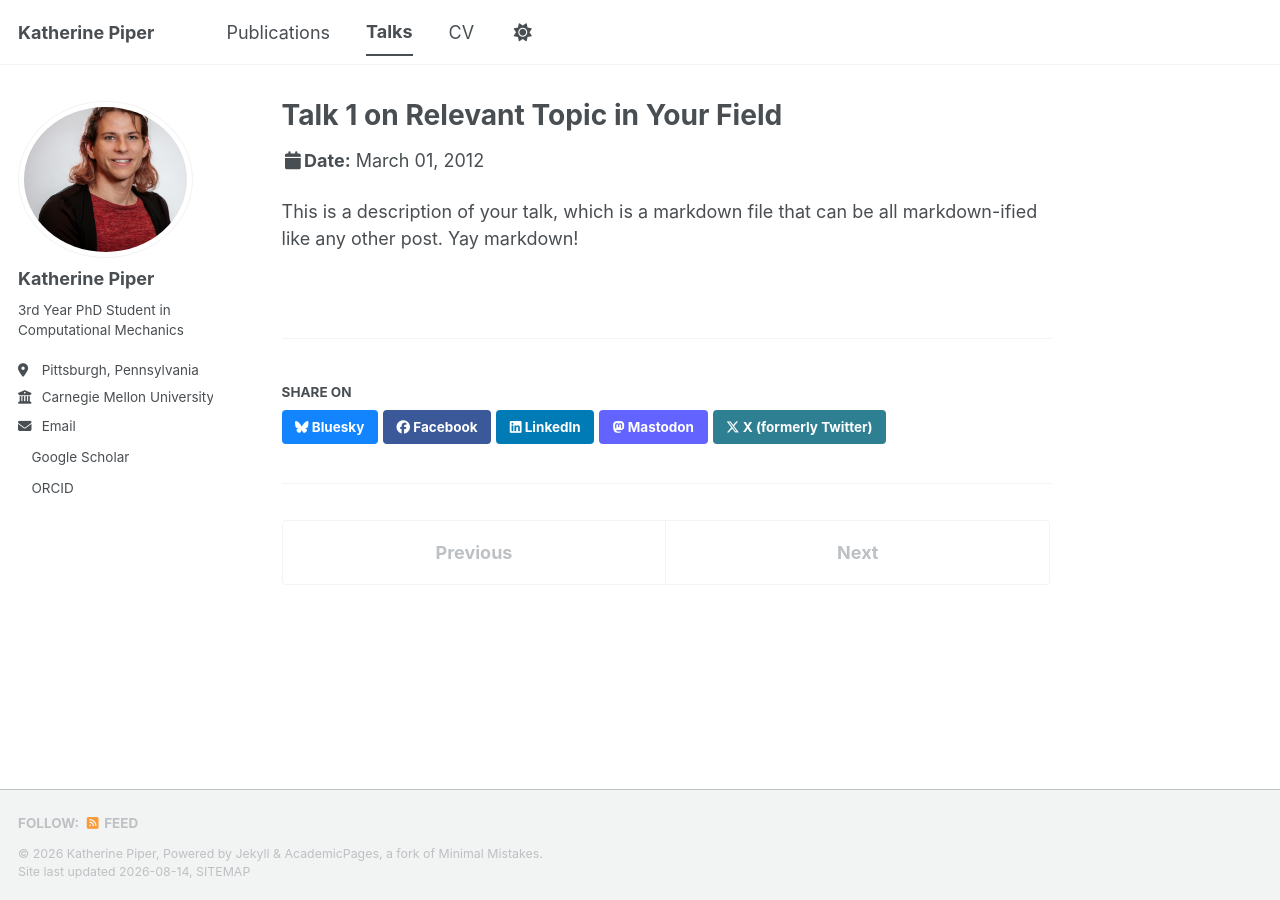
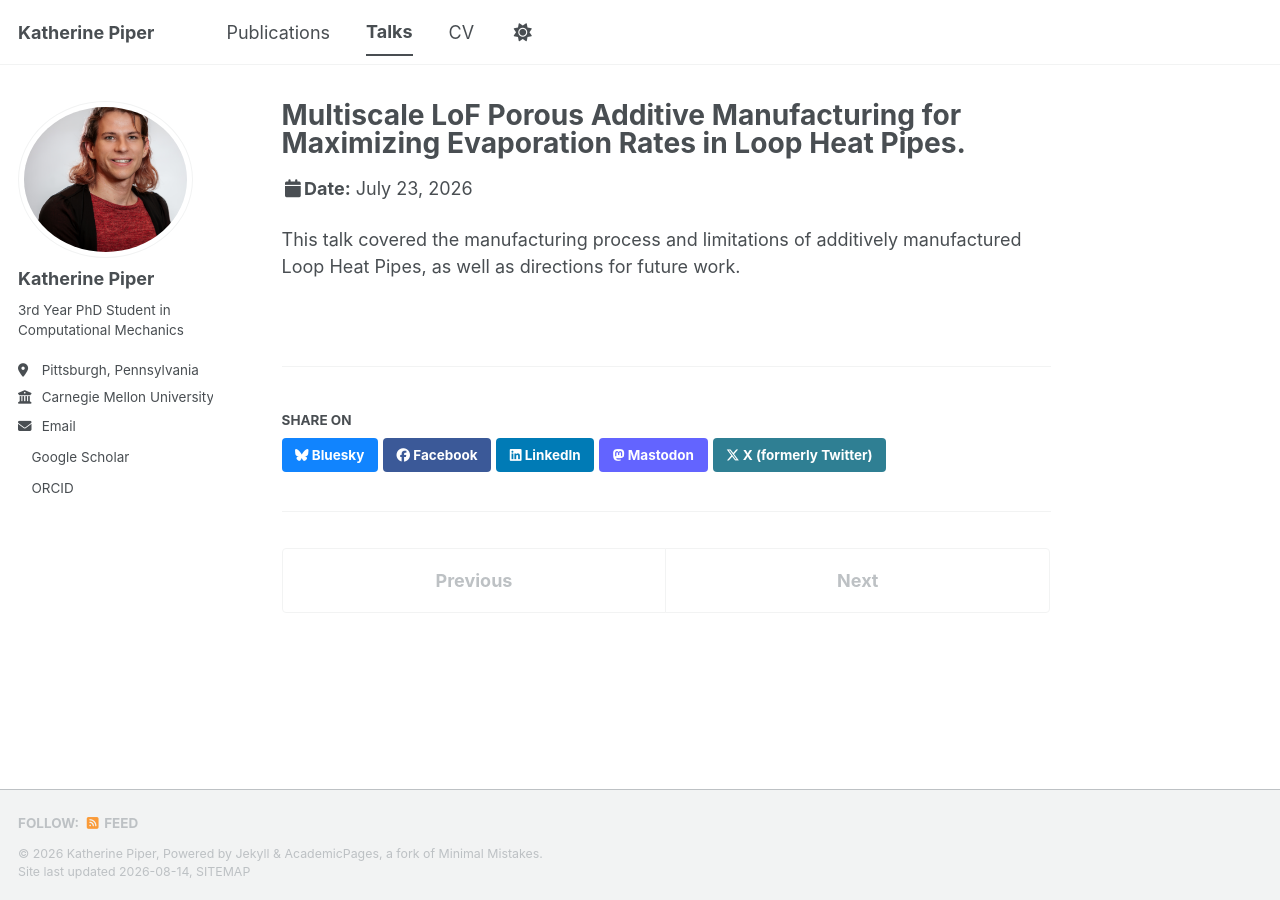
Before and after one commit to kbpiperphd/kbpiperphd.github.io, a Jekyll site: the page built from _talks/2012-03-01-talk-1.md, in a window 1280 px wide. Built offline with Jekyll 4.4.1, drawn with Linux system fonts in a browser that asks for light colours; a style sheet for code colours, icons or effects is not loaded.

Commit message:
Update 2012-03-01-talk-1.md

```diff
--- a/_talks/2012-03-01-talk-1.md
+++ b/_talks/2012-03-01-talk-1.md
@@ -1,11 +1,11 @@
 ---
-title: "Talk 1 on Relevant Topic in Your Field"
+title: "Multiscale LoF Porous Additive Manufacturing for Maximizing Evaporation Rates in Loop Heat Pipes."
 collection: talks
 type: "Talk"
-permalink: /talks/2012-03-01-talk-1
-venue: "UC San Francisco, Department of Testing"
-date: 2012-03-01
+permalink: /talks/2026-07-23
+venue: "Carnegie Mellon University Next Manufacturing Members Meeting"
+date: 2026-07-23
 location: "San Francisco, CA, USA"
 ---
 
-This is a description of your talk, which is a markdown file that can be all markdown-ified like any other post. Yay markdown!
+This talk covered the manufacturing process and limitations of additively manufactured Loop Heat Pipes, as well as directions for future work.
```
